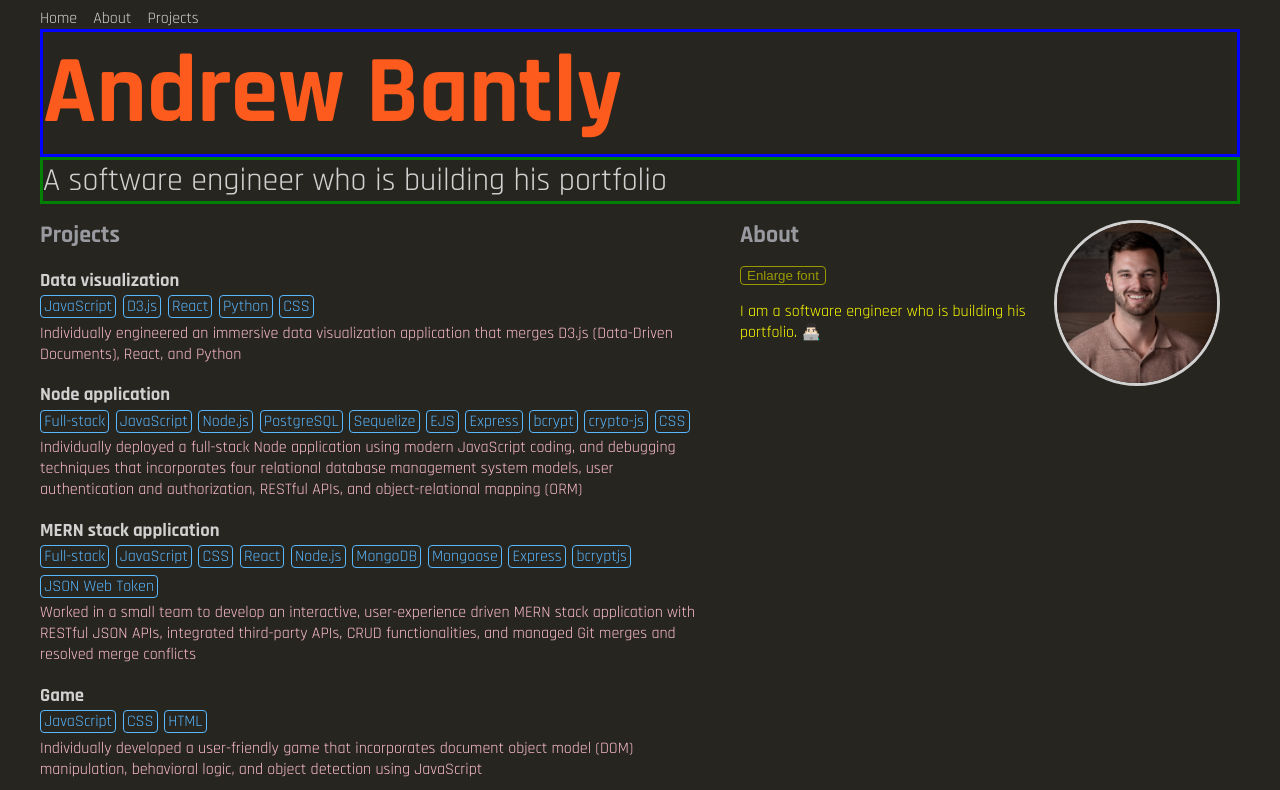
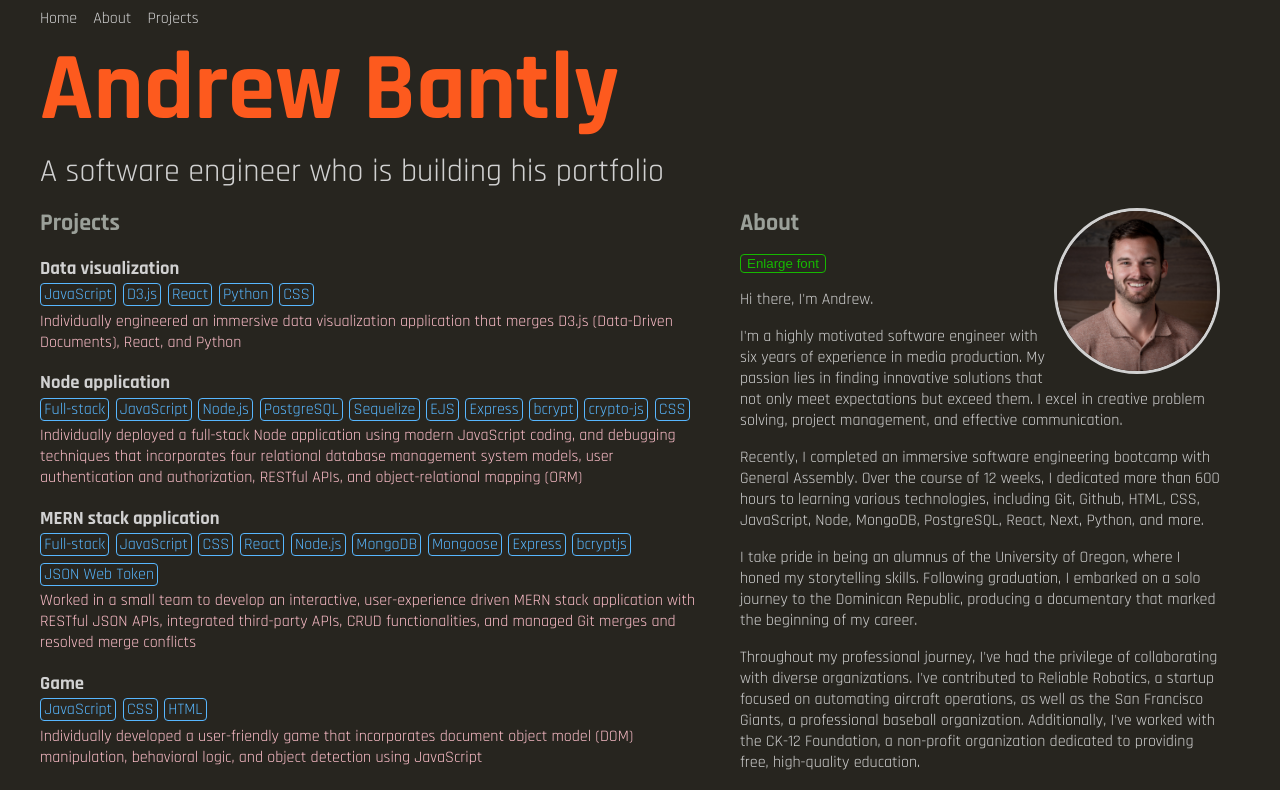
Before and after one commit to andrewbantly/portfolio, a Next.js app: page / in a window 1280 px wide. Shown: the top 790 px of the page. Built offline with nearby package versions, Linux system fonts and the light colour scheme.

Commit message:
updated about page copy

```diff
--- a/pages/about.js
+++ b/pages/about.js
@@ -34,7 +34,13 @@ export default function About() {
                 </div>
             {/* </div> */}
             <button onClick={() => setFontSize(fontSize + 0.5)} className={`${styles.fontSizeButton}`}>Enlarge font</button>
-            <p className={`biggerText ${styles.biggerText}`}>I am a software engineer who is building his portfolio. 👨🏻‍💻</p>
+            <p className={`biggerText ${styles.biggerText}`}>Hi there, I'm Andrew.</p>
+            <p className={`biggerText ${styles.biggerText}`}>I'm a highly motivated software engineer with six years of experience in media production. My passion lies in finding innovative solutions that not only meet expectations but exceed them. I excel in creative problem solving, project management, and effective communication.</p>
+            <p className={`biggerText ${styles.biggerText}`}>Recently, I completed an immersive software engineering bootcamp with General Assembly. Over the course of 12 weeks, I dedicated more than 600 hours to learning various technologies, including Git, Github, HTML, CSS, JavaScript, Node, MongoDB, PostgreSQL, React, Next, Python, and more.</p>
+            <p className={`biggerText ${styles.biggerText}`}>I take pride in being an alumnus of the University of Oregon, where I honed my storytelling skills. Following graduation, I embarked on a solo journey to the Dominican Republic, producing a documentary that marked the beginning of my career.</p>
+            <p className={`biggerText ${styles.biggerText}`}>Throughout my professional journey, I've had the privilege of collaborating with diverse organizations. I've contributed to Reliable Robotics, a startup focused on automating aircraft operations, as well as the San Francisco Giants, a professional baseball organization. Additionally, I've worked with the CK-12 Foundation, a non-profit organization dedicated to providing free, high-quality education.</p>
+            <p className={`biggerText ${styles.biggerText}`}>When I'm not coding, you can find me pursuing various outdoor activities. I enjoy skiing down challenging slopes, biking through scenic roadways, and taking leisurely walks with my dog Murphy. As a sports enthusiast, I find inspiration in teamwork, competition, and the expression: “pressure is a privilege.”</p>
+            <p className={`biggerText ${styles.biggerText}`}>When I'm not coding, you can find me engaging in various outdoor activities. I enjoy skiing down challenging slopes, exploring scenic roadways on my bike, and enjoying leisurely walks with my dog, Murphy. As a sports enthusiast, I draw inspiration from teamwork, competition, and the mantra: "pressure is a privilege."</p>
             {/* local images are stored in public folder */}
             {/* regular <img/> tags work as well, if you cannot provide a width and height */}
             {/* using another hosting domain for images */}
--- a/styles/About.module.css
+++ b/styles/About.module.css
@@ -30,13 +30,13 @@
 .fontSizeButton {
     background-color: #27251F;
     display: block;
-    border: 1px solid rgb(154, 154, 0);
-    color: rgb(154, 154, 0);
+    border: 1px solid #16b900;
+    color: #16b900;
     border-radius: 4px;
 }
 .fontSizeButton:hover{
     cursor: pointer;
 }
 .biggerText {
-    color: yellow
+    color: #d1d1d1;
 }
--- a/styles/Home.module.css
+++ b/styles/Home.module.css
@@ -8,7 +8,7 @@
 .headline {
   font-size: 2rem;
   margin: 0;
-  border: 3px solid green;
+  /* border: 3px solid green; */
 }
 
 .headshotWrapper {
--- a/styles/globals.css
+++ b/styles/globals.css
@@ -6,10 +6,10 @@ h1 {
   color: #FD5A1E;
   font-size: 6rem;
   margin: 0;
-  border: 3px solid blue;
+  /* border: 3px solid blue; */
 }
 h2{
-  color: #9999a0;
+  color: #9ba099;
   margin: 1rem 0;
 }
 a {
```
